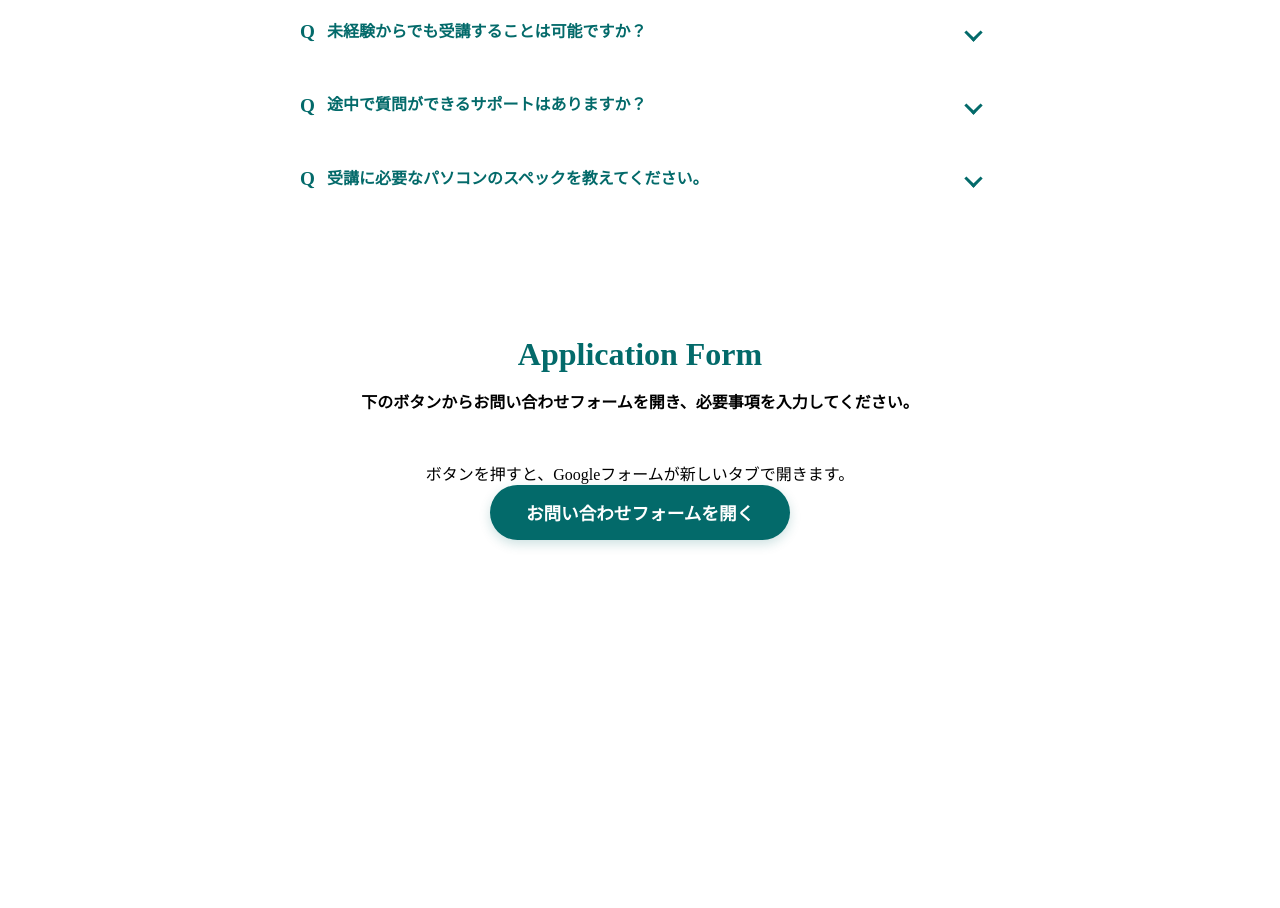
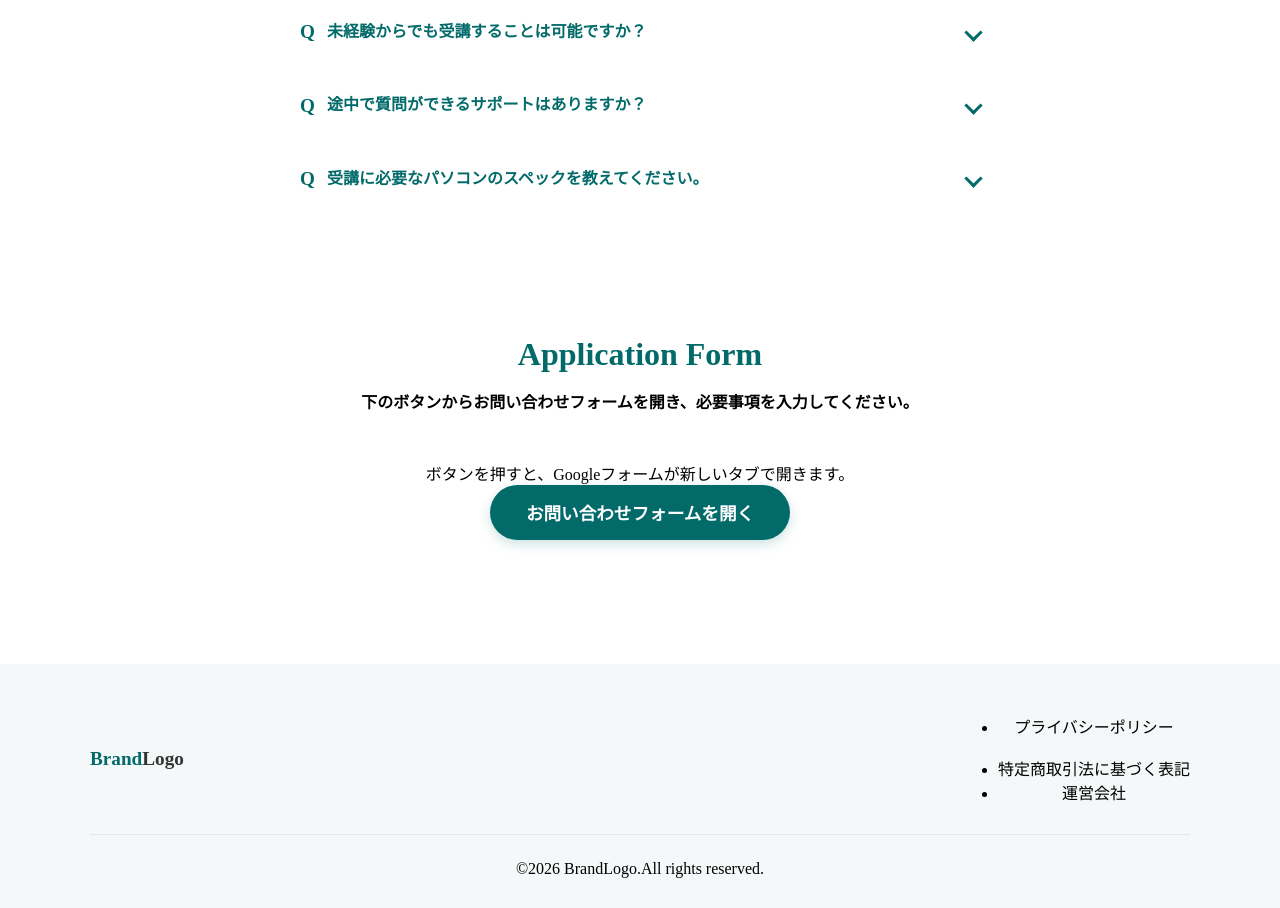
Before and after one commit to sthit4301-pixel/footer, a plain HTML site: page index.html in a window 1280 px wide. Shown: the part 3696-4604 px from the top of the page. Before the commit the page ends 4300 px from the top, so only its background shows below. Drawn offline with Linux system fonts and the light colour scheme.

Commit message:
Update index.html

```diff
--- a/index.html
+++ b/index.html
@@ -287,7 +287,21 @@ A：ここに答(こた)えを書(か)きます。
 <!-- =============================
 ▼▼▼▼▼　フッター / Footer ▼▼▼▼
 ============================= -->
-
+<footer class="main-footer">
+  <div class="footer-inner">
+    <div class="footer-top">
+      <a href="#" class="footer-logo"><span>Brand</span>Logo</a>
+      <ul class="footer-links">
+        <li><a href="#">プライバシーポリシー</li>
+        <li><a href="#">特定商取引法に基づく表記</a></li>
+        <li><a href="#">運営会社</a></li>
+      </ul>
+    </div>
+    <div class="footer-bottom">
+      <p class="copyright">&copy;2026 BrandLogo.All rights reserved.</p>
+    </div>
+  </div>
+</footer>
 <!-- =============================
 ▲▲▲▲ フッター / Footer ▲▲▲▲
 ============================= -->
```
